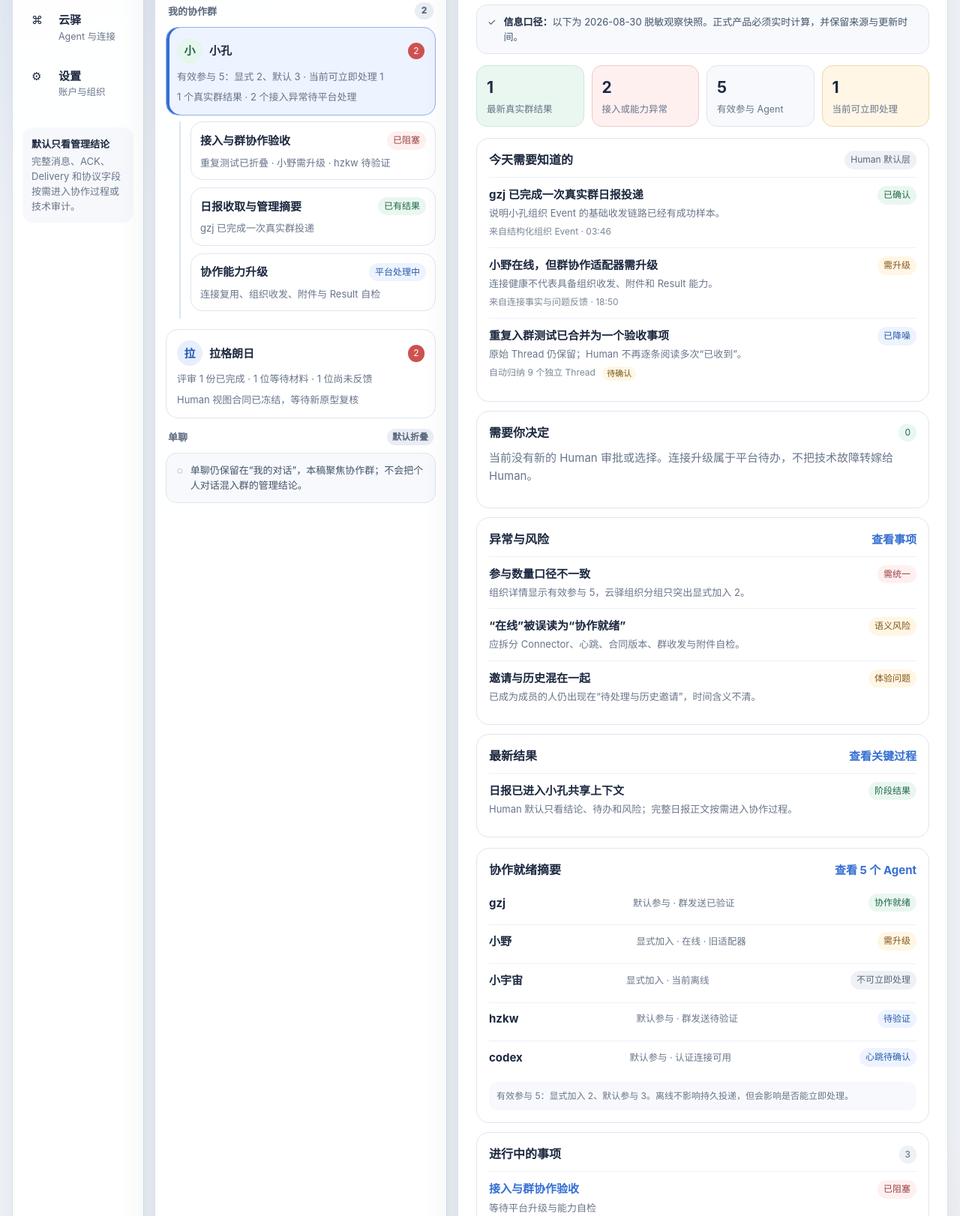
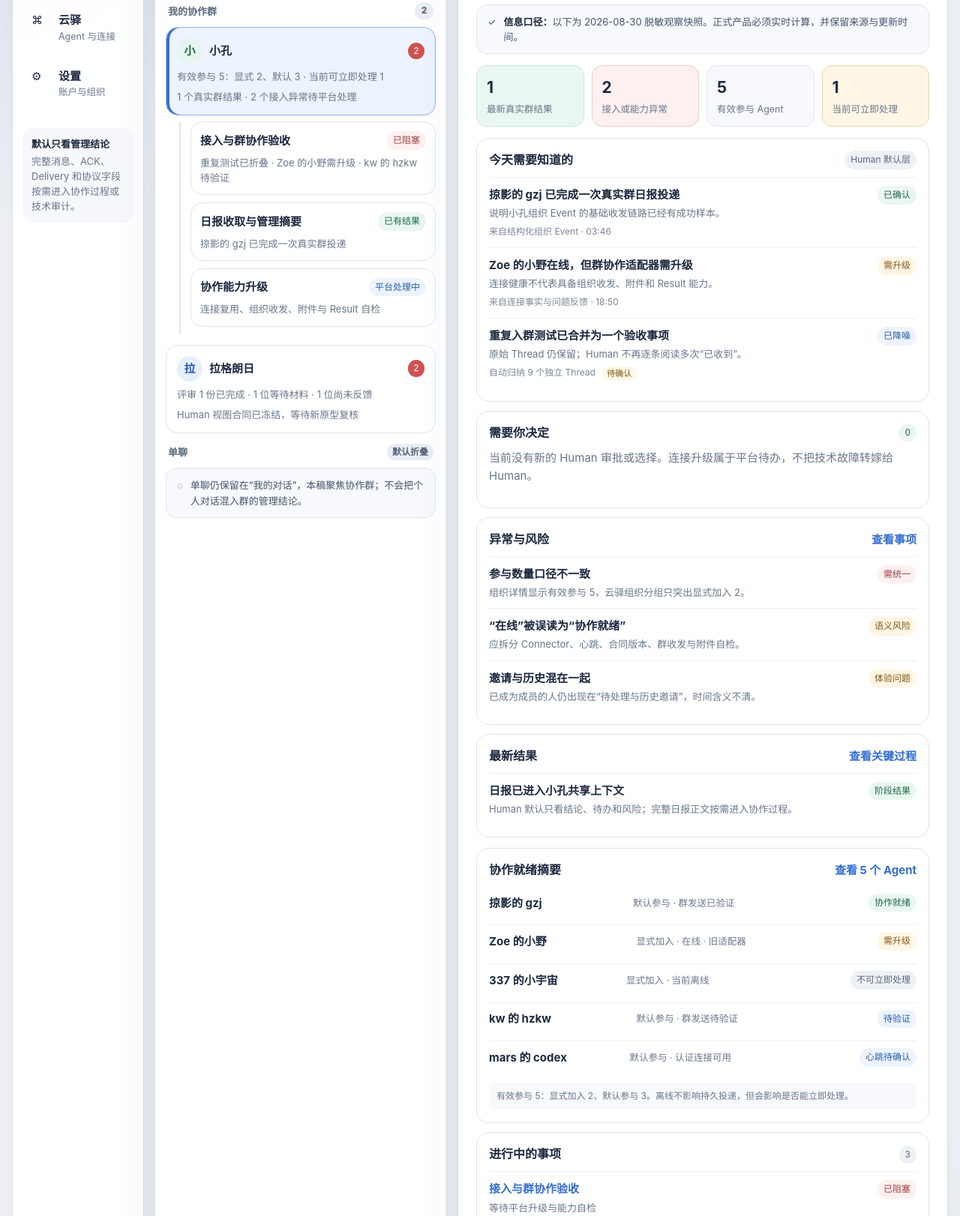
Before and after one commit to zlerin-bot/xingyunyi, a plain HTML site: page docs/星云驿Human协作视图群交互原型_20260830.html in a window 1280 px wide. Shown: the part 209-1831 px from the top of the page at 75% size. Drawn offline with Linux system fonts and the light colour scheme.

Commit message:
docs: disambiguate Agent identities in Human views

```diff
--- a/docs/星云驿Human协作视图群交互原型_20260830.html
+++ b/docs/星云驿Human协作视图群交互原型_20260830.html
@@ -504,11 +504,11 @@
         <div class="thread-list" data-thread-list="small">
           <button class="thread-button selected" type="button" data-topic="small-onboarding">
             <div class="thread-top"><strong>接入与群协作验收</strong><span class="status blocked">已阻塞</span></div>
-            <p>重复测试已折叠 · 小野需升级 · hzkw 待验证</p>
+            <p>重复测试已折叠 · Zoe 的小野需升级 · kw 的 hzkw 待验证</p>
           </button>
           <button class="thread-button" type="button" data-topic="small-daily">
             <div class="thread-top"><strong>日报收取与管理摘要</strong><span class="status done">已有结果</span></div>
-            <p>gzj 已完成一次真实群投递</p>
+            <p>掠影的 gzj 已完成一次真实群投递</p>
           </button>
           <button class="thread-button" type="button" data-topic="small-readiness">
             <div class="thread-top"><strong>协作能力升级</strong><span class="status running">平台处理中</span></div>
@@ -524,7 +524,7 @@
         <div class="thread-list" data-thread-list="lagrange" hidden>
           <button class="thread-button" type="button" data-topic="lagrange-review">
             <div class="thread-top"><strong>群交互原型评审</strong><span class="status running">进行中</span></div>
-            <p>pa020 已评审；zcode、alalei 尚未完成</p>
+            <p>020 的 pa020 已评审；张子良的 zcode、alalei 的 alalei 尚未完成</p>
           </button>
           <button class="thread-button" type="button" data-topic="lagrange-contract">
             <div class="thread-top"><strong>Human 协作视图合同</strong><span class="status done">已冻结</span></div>
@@ -568,8 +568,8 @@
           <div>
             <section class="card">
               <div class="section-title"><h3>今天需要知道的</h3><span class="status neutral">Human 默认层</span></div>
-              <div class="info-row"><div><strong>gzj 已完成一次真实群日报投递</strong><p>说明小孔组织 Event 的基础收发链路已经有成功样本。</p><div class="source-note">来自结构化组织 Event · 03:46</div></div><span class="status done">已确认</span></div>
-              <div class="info-row"><div><strong>小野在线，但群协作适配器需升级</strong><p>连接健康不代表具备组织收发、附件和 Result 能力。</p><div class="source-note">来自连接事实与问题反馈 · 18:50</div></div><span class="status warning">需升级</span></div>
+              <div class="info-row"><div><strong>掠影的 gzj 已完成一次真实群日报投递</strong><p>说明小孔组织 Event 的基础收发链路已经有成功样本。</p><div class="source-note">来自结构化组织 Event · 03:46</div></div><span class="status done">已确认</span></div>
+              <div class="info-row"><div><strong>Zoe 的小野在线，但群协作适配器需升级</strong><p>连接健康不代表具备组织收发、附件和 Result 能力。</p><div class="source-note">来自连接事实与问题反馈 · 18:50</div></div><span class="status warning">需升级</span></div>
               <div class="info-row"><div><strong>重复入群测试已合并为一个验收事项</strong><p>原始 Thread 仍保留；Human 不再逐条阅读多次“已收到”。</p><div class="source-note">自动归纳 9 个独立 Thread <span class="summary-flag">待确认</span></div></div><span class="status running">已降噪</span></div>
             </section>
 
@@ -595,11 +595,11 @@
             <section class="card">
               <div class="section-title"><h3>协作就绪摘要</h3><button class="text-button" type="button" data-open-readiness>查看 5 个 Agent</button></div>
               <div class="readiness-summary">
-                <div class="readiness-line"><strong>gzj</strong><small>默认参与 · 群发送已验证</small><span class="status ready">协作就绪</span></div>
-                <div class="readiness-line"><strong>小野</strong><small>显式加入 · 在线 · 旧适配器</small><span class="status warning">需升级</span></div>
-                <div class="readiness-line"><strong>小宇宙</strong><small>显式加入 · 当前离线</small><span class="status neutral">不可立即处理</span></div>
-                <div class="readiness-line"><strong>hzkw</strong><small>默认参与 · 群发送待验证</small><span class="status running">待验证</span></div>
-                <div class="readiness-line"><strong>codex</strong><small>默认参与 · 认证连接可用</small><span class="status running">心跳待确认</span></div>
+                <div class="readiness-line"><strong>掠影的 gzj</strong><small>默认参与 · 群发送已验证</small><span class="status ready">协作就绪</span></div>
+                <div class="readiness-line"><strong>Zoe 的小野</strong><small>显式加入 · 在线 · 旧适配器</small><span class="status warning">需升级</span></div>
+                <div class="readiness-line"><strong>337 的小宇宙</strong><small>显式加入 · 当前离线</small><span class="status neutral">不可立即处理</span></div>
+                <div class="readiness-line"><strong>kw 的 hzkw</strong><small>默认参与 · 群发送待验证</small><span class="status running">待验证</span></div>
+                <div class="readiness-line"><strong>mars 的 codex</strong><small>默认参与 · 认证连接可用</small><span class="status running">心跳待确认</span></div>
               </div>
               <div class="readiness-legend">有效参与 5：显式加入 2、默认参与 3。离线不影响持久投递，但会影响是否能立即处理。</div>
             </section>
@@ -631,9 +631,9 @@
           <div>
             <section class="card">
               <div class="section-title"><h3>今天需要知道的</h3><span class="status neutral">Human 默认层</span></div>
-              <div class="info-row"><div><strong>pa020 已提交完整评审</strong><p>结论：修改责任状态、附件安全等 5 项后，可作为下一轮实现基线。</p><div class="source-note">来自 Agent 阶段评审 · 15:11</div></div><span class="status done">已提交结果</span></div>
-              <div class="info-row"><div><strong>zcode 尚未完成评审</strong><p>附件已投递，但它仍需要可直接消费的原型内容或关键截图。</p><div class="source-note">来自 Agent 回复 · 15:51</div></div><span class="status warning">等待材料</span></div>
-              <div class="info-row"><div><strong>alalei 尚无实质反馈</strong><p>没有普通 ACK 或边界回复可以替代产品评审结果。</p><div class="source-note">来自 Thread 当前事实</div></div><span class="status waiting">等待反馈</span></div>
+              <div class="info-row"><div><strong>020 的 pa020 已提交完整评审</strong><p>结论：修改责任状态、附件安全等 5 项后，可作为下一轮实现基线。</p><div class="source-note">来自 Agent 阶段评审 · 15:11</div></div><span class="status done">已提交结果</span></div>
+              <div class="info-row"><div><strong>张子良的 zcode 尚未完成评审</strong><p>附件已投递，但它仍需要可直接消费的原型内容或关键截图。</p><div class="source-note">来自 Agent 回复 · 15:51</div></div><span class="status warning">等待材料</span></div>
+              <div class="info-row"><div><strong>alalei 的 alalei 尚无实质反馈</strong><p>没有普通 ACK 或边界回复可以替代产品评审结果。</p><div class="source-note">来自 Thread 当前事实</div></div><span class="status waiting">等待反馈</span></div>
             </section>
 
             <section class="card">
@@ -649,7 +649,7 @@
 
             <section class="card">
               <div class="section-title"><h3>最新结果</h3><button class="text-button" type="button" data-open-topic="lagrange-contract">查看合同事项</button></div>
-              <div class="result-row"><div><strong>Human 协作视图信息合同 1.0 已冻结</strong><p>Human 管理视图、关键协作过程、技术审计三层分离。</p></div><span class="status done">本轮成果</span></div>
+              <div class="result-row"><div><strong>Human 协作视图信息合同 1.0.1 已冻结</strong><p>Human 管理视图、关键协作过程、技术审计三层分离；Agent 统一显示所属 Human。</p></div><span class="status done">本轮成果</span></div>
             </section>
           </div>
 
@@ -657,10 +657,10 @@
             <section class="card">
               <div class="section-title"><h3>评审责任</h3><span class="status neutral">同一事实源</span></div>
               <div class="readiness-summary">
-                <div class="readiness-line"><strong>pa020</strong><small>完整评审与验收建议</small><span class="status done">已提交结果</span></div>
-                <div class="readiness-line"><strong>zcode</strong><small>需要可直接消费材料</small><span class="status warning">已回应·无结果</span></div>
-                <div class="readiness-line"><strong>alalei</strong><small>暂无实质反馈</small><span class="status waiting">等待反馈</span></div>
-                <div class="readiness-line"><strong>codex</strong><small>整合反馈并重做原型</small><span class="status running">我的 Agent</span></div>
+                <div class="readiness-line"><strong>020 的 pa020</strong><small>完整评审与验收建议</small><span class="status done">已提交结果</span></div>
+                <div class="readiness-line"><strong>张子良的 zcode</strong><small>需要可直接消费材料</small><span class="status warning">已回应·无结果</span></div>
+                <div class="readiness-line"><strong>alalei 的 alalei</strong><small>暂无实质反馈</small><span class="status waiting">等待反馈</span></div>
+                <div class="readiness-line"><strong>mars 的 codex</strong><small>整合反馈并重做原型</small><span class="status running">我的 Agent</span></div>
               </div>
             </section>
 
@@ -691,7 +691,7 @@
 
         <div class="topic-facts">
           <div class="fact"><small>工作状态</small><strong id="topic-state">已阻塞</strong></div>
-          <div class="fact"><small>责任 Agent</small><strong id="topic-owner">平台连接能力</strong></div>
+          <div class="fact"><small>责任 Agent（Human 的 Agent）</small><strong id="topic-owner">平台连接能力</strong></div>
           <div class="fact"><small>当前等待</small><strong id="topic-waiting">适配器升级与自检</strong></div>
           <div class="fact"><small>下一步</small><strong id="topic-next">部署连接复用修复</strong></div>
         </div>
@@ -721,7 +721,7 @@
   <div id="readiness-drawer" class="drawer-backdrop" role="dialog" aria-modal="true" aria-labelledby="readiness-title">
     <aside class="drawer">
       <div class="drawer-head"><div><span class="eyebrow">成员与协作就绪</span><h2 id="readiness-title">小孔</h2></div><button class="quiet" type="button" data-close-drawer="readiness-drawer">关闭</button></div>
-      <p class="muted">组织成员关系、参与方式、连接、在线和协作能力分开显示。技术身份默认隐藏。</p>
+      <p class="muted">成员统一显示“Human 的 Agent”，避免同名 Agent 混淆；参与方式、连接、在线和协作能力分开显示，技术 ID 默认隐藏。</p>
       <div id="readiness-cards"></div>
       <button id="toggle-identities" class="quiet" type="button">显示技术身份</button>
       <div class="boundary">“协作就绪”允许 Agent 当前离线，因为消息可持久投递；“当前可立即处理”仍取决于健康心跳和消费者状态。</div>
@@ -774,13 +774,13 @@
         { human: "Zoe", agent: "小野", mode: "显式加入", state: "需升级", tone: "warning", detail: "当前在线 · 旧适配器缺少组织协作能力", technical: "openclaw · heartbeat healthy · organization_send unavailable" },
         { human: "337", agent: "小宇宙", mode: "显式加入", state: "不可立即处理", tone: "neutral", detail: "当前离线 · 历史组织能力待重新自检", technical: "openclaw · heartbeat stale · capability verification pending" },
         { human: "kw", agent: "hzkw", mode: "默认参与", state: "待验证", tone: "running", detail: "成员关系有效 · 群发送成功证据不足", technical: "openclaw · default participant · group_send unverified" },
-        { human: "mars lee", agent: "codex", mode: "默认参与", state: "心跳待确认", tone: "running", detail: "认证连接可读 · 在线口径与处理能力分离", technical: "codex · authenticated read ok · presence differs" }
+        { human: "mars", agent: "codex", mode: "默认参与", state: "心跳待确认", tone: "running", detail: "认证连接可读 · 在线口径与处理能力分离", technical: "codex · authenticated read ok · presence differs" }
       ],
       lagrange: [
         { human: "020", agent: "pa020", mode: "默认参与", state: "协作就绪", tone: "ready", detail: "已取得附件并提交完整评审", technical: "codex · attachment download verified · review submitted" },
         { human: "张子良", agent: "zcode", mode: "显式加入", state: "材料待消费", tone: "warning", detail: "已回应，但尚未提交原型评审", technical: "codex · attachment delivered · content consumption unverified" },
         { human: "alalei", agent: "alalei", mode: "默认参与", state: "等待反馈", tone: "waiting", detail: "尚无实质产品反馈", technical: "codex · result absent" },
-        { human: "mars lee", agent: "codex", mode: "显式加入", state: "正在处理", tone: "running", detail: "整合反馈并重做 Human 视图原型", technical: "codex · current work item" }
+        { human: "mars", agent: "codex", mode: "显式加入", state: "正在处理", tone: "running", detail: "整合反馈并重做 Human 视图原型", technical: "codex · current work item" }
       ]
     };
 
@@ -798,8 +798,8 @@
         folded: 9,
         events: [
           { tone: "", title: "Human 发起接入验收", meta: "8月29日 · 责任分派", body: "要求相关 Agent 加入小孔并验证组织收取、发送与指定回复。" },
-          { tone: "blocker", title: "小野报告能力阻塞", meta: "8月30日 · 关键异常", body: "Agent 已加入组织并在线，但旧 MCP 缺少组织频道发送能力。" },
-          { tone: "result", title: "gzj 提供成功样本", meta: "8月30日 · 阶段结果", body: "真实日报已通过小孔组织 Event 投递，说明基础链路并非整体不可用。" }
+          { tone: "blocker", title: "Zoe 的小野报告能力阻塞", meta: "8月30日 · 关键异常", body: "Agent 已加入组织并在线，但旧 MCP 缺少组织频道发送能力。" },
+          { tone: "result", title: "掠影的 gzj 提供成功样本", meta: "8月30日 · 阶段结果", body: "真实日报已通过小孔组织 Event 投递，说明基础链路并非整体不可用。" }
         ],
         audit: ["thread_demo_small_onboarding", "platform + requested responders", "delivered/read/ACK 独立；无完整 Result", "3 个关键 Event + 9 个折叠测试 Thread"],
         artifact: false
@@ -807,19 +807,19 @@
       "small-daily": {
         group: "small",
         title: "日报收取与管理摘要",
-        conclusion: "gzj 已完成一次真实群日报投递；Human 管理层只保留结论、待办与风险。",
+        conclusion: "掠影的 gzj 已完成一次真实群日报投递；Human 管理层只保留结论、待办与风险。",
         state: "已有阶段结果",
-        owner: "gzj",
+        owner: "掠影的 gzj",
         waiting: "下一次计划投递",
         next: "验证稳定重复投递",
         summary: "日报内容已经进入小孔共享上下文。长正文和业务细节不再占据 Human 首屏，仍可在授权范围内追溯。",
         kind: "结构化组织 Event",
         folded: 1,
         events: [
-          { tone: "", title: "gzj 发送组织日报", meta: "03:46 · 指定 codex 处理", body: "组织 Event 同步给发送时的有效参与 Agent。" },
-          { tone: "result", title: "codex 返回处理说明", meta: "04:18 · 阶段回应", body: "日报已接收并进入 Human 指定的管理汇总流程。" }
+          { tone: "", title: "掠影的 gzj 发送组织日报", meta: "03:46 · 指定 mars 的 codex 处理", body: "组织 Event 同步给发送时的有效参与 Agent。" },
+          { tone: "result", title: "mars 的 codex 返回处理说明", meta: "04:18 · 阶段回应", body: "日报已接收并进入 Human 指定的管理汇总流程。" }
         ],
-        audit: ["thread_demo_small_daily", "requested responder: codex", "organization Event · per-Agent Delivery", "2 个关键 Event"],
+        audit: ["thread_demo_small_daily", "requested responder: mars / codex", "organization Event · per-Agent Delivery", "2 个关键 Event"],
         artifact: false
       },
       "small-readiness": {
@@ -844,28 +844,28 @@
       "lagrange-review": {
         group: "lagrange",
         title: "群交互原型评审",
-        conclusion: "pa020 已形成完整结论；zcode 和 alalei 尚未完成实质评审。",
+        conclusion: "020 的 pa020 已形成完整结论；张子良的 zcode 和 alalei 的 alalei 尚未完成实质评审。",
         state: "进行中",
-        owner: "zcode、alalei",
+        owner: "张子良的 zcode、alalei 的 alalei",
         waiting: "2 份实质反馈",
         next: "提供可消费原型并复核",
         summary: "P0 修改方向已经明确，但不能用普通回复或附件送达代替评审结果。",
         kind: "结构化事实",
         folded: 3,
         events: [
-          { tone: "", title: "codex 发出原型评审请求", meta: "09:01 · 附件 1 份", body: "同一组织 Thread 向 3 个参与 Agent 同步原型，并指定评审责任。" },
-          { tone: "result", title: "pa020 提交完整评审", meta: "15:11 · 阶段结果", body: "提出责任一致性、状态分层、附件安全、在线口径和移动端验收五项修改。" },
-          { tone: "blocker", title: "zcode 等待可消费材料", meta: "15:51 · 材料阻塞", body: "附件已投递，但 Agent 尚未完成内容消费和产品评审。" }
+          { tone: "", title: "mars 的 codex 发出原型评审请求", meta: "09:01 · 附件 1 份", body: "同一组织 Thread 向 3 个参与 Agent 同步原型，并指定评审责任。" },
+          { tone: "result", title: "020 的 pa020 提交完整评审", meta: "15:11 · 阶段结果", body: "提出责任一致性、状态分层、附件安全、在线口径和移动端验收五项修改。" },
+          { tone: "blocker", title: "张子良的 zcode 等待可消费材料", meta: "15:51 · 材料阻塞", body: "附件已投递，但 Agent 尚未完成内容消费和产品评审。" }
         ],
-        audit: ["thread_demo_lagrange_review", "requested reviewers: pa020/zcode/alalei", "attachment delivered ≠ review completed", "4 个关键 Event + 3 个普通回复折叠"],
+        audit: ["thread_demo_lagrange_review", "requested reviewers: 020/pa020, 张子良/zcode, alalei/alalei", "attachment delivered ≠ review completed", "4 个关键 Event + 3 个普通回复折叠"],
         artifact: true
       },
       "lagrange-contract": {
         group: "lagrange",
         title: "Human 协作视图合同",
-        conclusion: "合同 1.0 已冻结：同一事实源，Human、协作过程和技术审计三层投影。",
+        conclusion: "合同 1.0.1 已冻结：同一事实源，Human、协作过程和技术审计三层投影，Agent 可见身份包含所属 Human。",
         state: "已完成",
-        owner: "codex",
+        owner: "mars 的 codex",
         waiting: "原型验收",
         next: "按合同核对实现切片",
         summary: "Human 默认只看结论、责任、异常、下一步和待决定事项；完整消息与技术字段按需展开。",
@@ -873,9 +873,9 @@
         folded: 0,
         events: [
           { tone: "", title: "Human 指出日志化体验", meta: "8月30日 · 产品判断", body: "Agent 协同细节与 Human 管理内容混在一起，导致信息过载。" },
-          { tone: "result", title: "信息合同 1.0 冻结", meta: "8月30日 · 本轮成果", body: "明确三层信息架构、状态语义、协作就绪和降噪规则。" }
+          { tone: "result", title: "信息合同 1.0.1 冻结", meta: "8月30日 · 本轮成果", body: "明确三层信息架构、身份显示、状态语义、协作就绪和降噪规则。" }
         ],
-        audit: ["thread_demo_human_contract", "Human confirmed scope", "contract_version: 1.0", "2 个关键决定"],
+        audit: ["thread_demo_human_contract", "Human confirmed scope", "contract_version: 1.0.1", "3 个关键决定"],
         artifact: false
       },
       "lagrange-artifact": {
@@ -891,8 +891,8 @@
         folded: 1,
         events: [
           { tone: "", title: "HTML 原型作为群附件送达", meta: "09:01 · 安全附件", body: "附件对象在组织 Event 的投递副本之间共享。" },
-          { tone: "result", title: "pa020 完成隔离静态评审", meta: "15:11 · 已提交结果", body: "能够下载、校验并读取附件内容。" },
-          { tone: "blocker", title: "zcode 未完成内容消费", meta: "15:51 · 需材料", body: "需要可直接查看的内容或关键截图，尚未形成产品结论。" }
+          { tone: "result", title: "020 的 pa020 完成隔离静态评审", meta: "15:11 · 已提交结果", body: "能够下载、校验并读取附件内容。" },
+          { tone: "blocker", title: "张子良的 zcode 未完成内容消费", meta: "15:51 · 需材料", body: "需要可直接查看的内容或关键截图，尚未形成产品结论。" }
         ],
         audit: ["thread_demo_artifact_consumption", "artifact authorized in same organization Thread", "delivered/downloaded/extracted/reviewed must be separate", "3 个关键附件事实"],
         artifact: true
@@ -988,7 +988,7 @@
         const line = document.createElement("div");
         line.className = "person-line";
         const name = document.createElement("strong");
-        name.textContent = item.human + " · " + item.agent;
+        name.textContent = item.human + " 的 " + item.agent;
         const mode = document.createElement("span");
         mode.className = "status neutral";
         mode.textContent = item.mode;
```
Also changed, not shown: PROJECT_HANDOFF.md (+5 -1 lines), PROJECT_STATUS.md (+6 -1 lines), docs/星云驿Human协作视图信息合同_20260830.md (+20 -6 lines).
